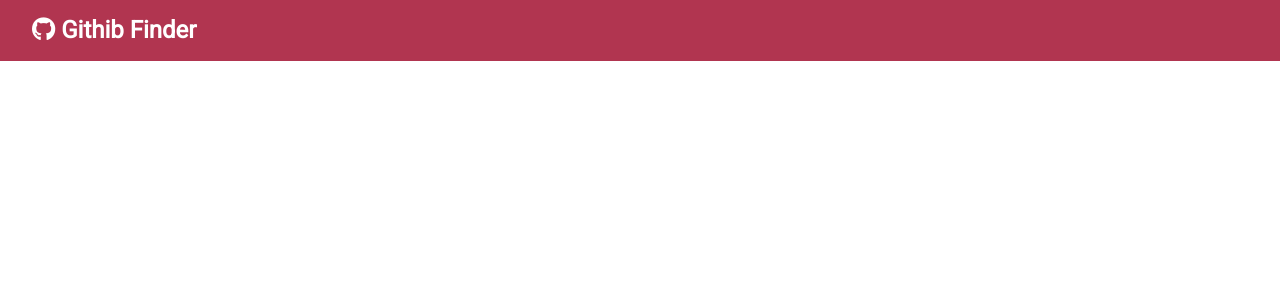
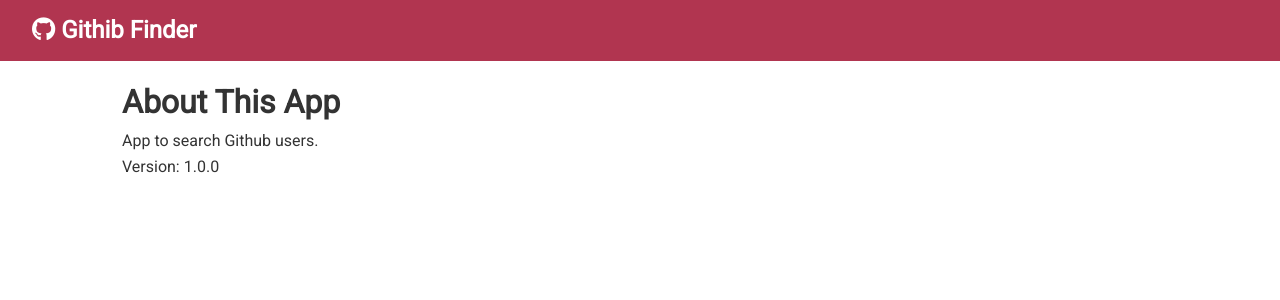
Before and after one commit to rh9891/GithubFinder, a React (Create React App) app: page /about in a window 1280 px wide. Shown: the top 300 px of the page. Built offline with nearby package versions, Linux system fonts and the light colour scheme.

Commit message:
Added to the file structure. Created an About component. Set a path to the About component.

```diff
--- a/src/App.js
+++ b/src/App.js
@@ -4,6 +4,8 @@
 import Users from "./components/users/Users";
 import Search from "./components/users/Search";
 import Alert from "./components/layout/Alert";
+import About from "./components/pages/About";
+
 import axios from "axios";
 import "./App.css";
 
@@ -49,6 +51,7 @@
                   <Users loading={loading} users={users} />
                 </Fragment>
               )} />
+              <Route exact path="/about" component={About} />
             </Switch>
 
         </div>
--- /dev/null
+++ b/src/components/pages/About.js
@@ -0,0 +1,13 @@
+import React, { Fragment} from 'react'
+
+const About = () => {
+    return (
+        <Fragment>
+           <h1>About This App</h1>
+           <p>App to search Github users.</p>
+           <p>Version: 1.0.0</p>
+        </Fragment>
+    )
+}
+
+export default About;
```
